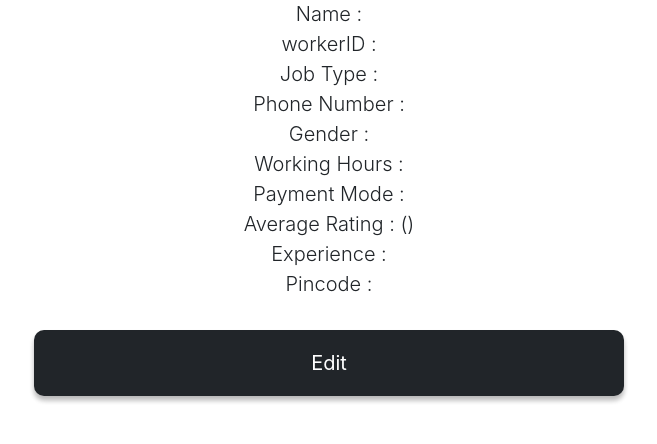
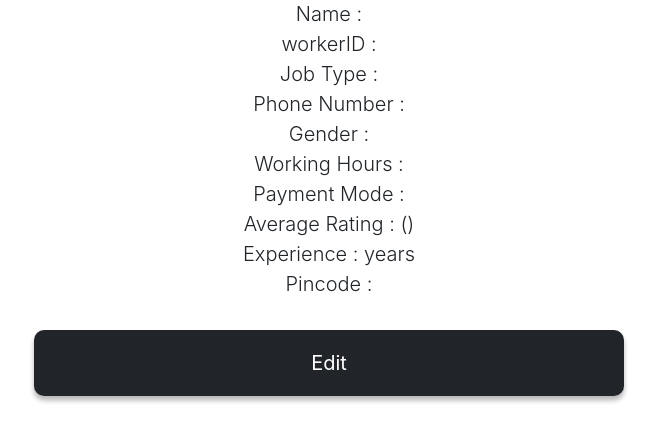
Before and after one commit to rnaveensrinivas/Hyre, a PHP site: page /workerProfile.php in a window 1280 px wide. Shown: the part 133-577 px from the top of the page, without its empty margins (311-968 px from the left). Run offline with PHP 8.4, Linux system fonts and the light colour scheme; a user stored in the database is signed in; data comes from the database, SQL or seed files in the repository; data that the repository does not hold is empty.

Commit message:
Picture and workerProfile

```diff
--- a/workerProfile.php
+++ b/workerProfile.php
@@ -85,7 +85,7 @@
                     echo "Phone Number : $phoneNumber<br>" ;
                 }
                 echo "Gender : $gender<br>Working Hours : $workingHours<br>" ;
-                echo "Payment Mode : $paymentMode<br>Average Rating : $averageRating ($ratingCount)<br>Experience : $experience<br>Pincode : $pincode<br>" ;
+                echo "Payment Mode : $paymentMode<br>Average Rating : $averageRating ($ratingCount)<br>Experience : $experience years<br>Pincode : $pincode<br>" ;
 
                 if( $_SESSION['userType'] == "C" ){
                     echo "<div style='text-align:center;'><a href='book.php?workerID=$workerID' id='submit-button'><button type='submit' style='border-radius:7px; width:50%'>Book Request</button></a></div>" ;
```
Also changed, not shown: Pictures/UpcomingJobs.jpg (added), Pictures/account.jpg (added), Pictures/bookingPage1.jpg (added), Pictures/bookingPage2.jpg (added), Pictures/comment.jpg (added), Pictures/jobHistory.jpg (added), Pictures/jobRequests.jpg (added), Pictures/report.jpg (added), Pictures/requestSuccesful.jpg (added), Pictures/searchPage.jpg (added), Pictures/viewUpcomingJob.jpg (added), Pictures/workerProfile.jpg (added).
